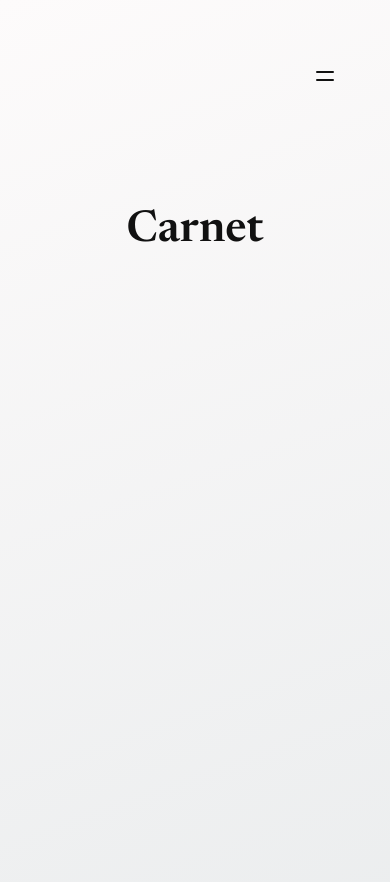
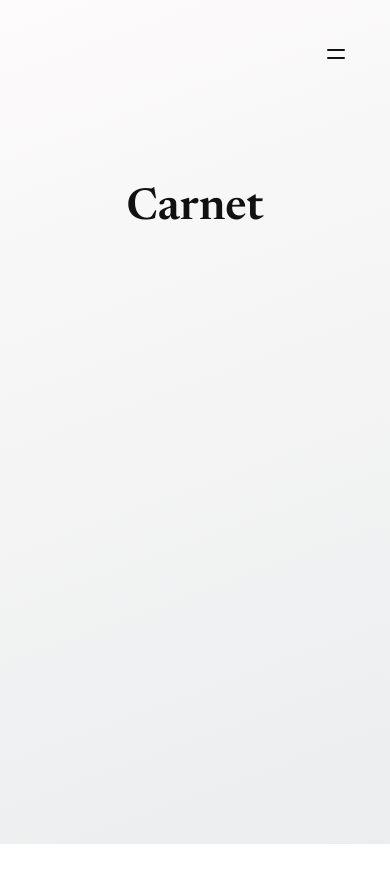
Before and after one commit to nliautaud/carnet, a Svelte app: page / in a window 390 px wide. Shown: the top 882 px of the page. After the commit the page ends 844 px from the top, so only its background shows below. Built offline with nearby package versions, Linux system fonts and the light colour scheme.

Commit message:
style: refine action bar layout and styling across components

```diff
--- a/src/App.svelte
+++ b/src/App.svelte
@@ -133,7 +133,6 @@
     main {
       border-radius: 0;
       margin: 0;
-      min-height: 100vh;
     }
   }
 </style>
--- a/src/components/MenuView/Menu.svelte
+++ b/src/components/MenuView/Menu.svelte
@@ -121,9 +121,7 @@
 
 <style>
   .actionbar {
-    display: flex;
     justify-content: end;
-    align-items: center;
   }
   h1 {
     font-family: var(--font-serif);
--- a/src/components/TextView/TextView.svelte
+++ b/src/components/TextView/TextView.svelte
@@ -176,11 +176,6 @@
 {/if}
 
 <style>
-  .actionbar {
-    display: flex;
-    justify-content: space-between;
-    align-items: center;
-  }
   input.title {
     width: 100%;
     margin: 1em 0 1em 0;
--- a/src/styles/shared.css
+++ b/src/styles/shared.css
@@ -148,6 +148,15 @@ button:hover {
   margin-bottom: 1em;
 }
 
+.actionbar {
+  display: flex;
+  justify-content: space-between;
+  align-items: center;
+	/* void the parent padding */
+  margin: -1em -1em 0 0;
+	transform: translateX(-.5em);
+}
+
 .checkbox {
   margin-right: 0.7em;
   accent-color: var(--text-color);
```
